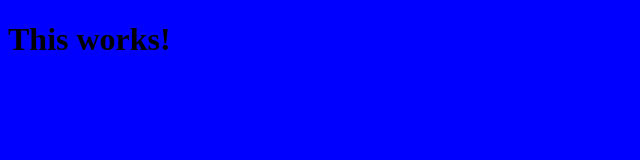
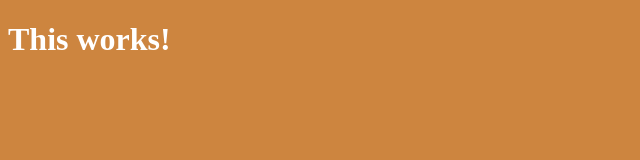
Before and after one commit to YoungHaKim7/JavaScript_vanilla, a plain HTML site: page index.html in a window 1280 px wide. Shown: the whole page, without its empty margins (0-640 px from the left). Drawn offline with Linux system fonts and the light colour scheme.

Commit message:
JS Hello World!

```diff
--- a/index.css
+++ b/index.css
@@ -1,3 +1,7 @@
 body {
-  background-color: blue;
+  background-color: peru;
 }
+
+h1 {
+  color: white;
+}
--- a/index.html
+++ b/index.html
@@ -5,6 +5,7 @@
 </head>
 <body>
     <h1>This works!</h1>
+    <script src="index.js"></script>
 
 </body>
 </html>
--- a/index.js
+++ b/index.js
@@ -0,0 +1 @@
+alert('Im Working. Im JS. Im Beautiful. Im worth it');
```
